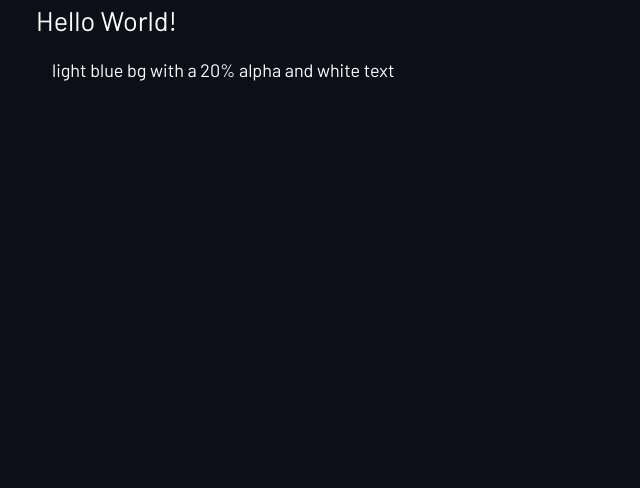
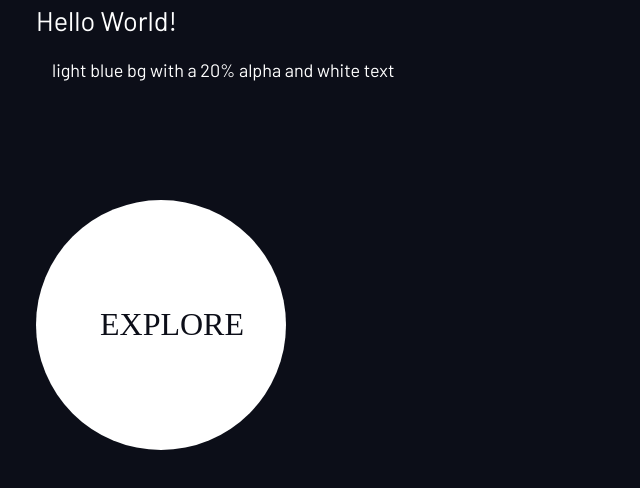
Before and after one commit to sanjeevshah1/Space-Travel, a React (Vite) app: page / in a window 1280 px wide. Shown: the top 488 px of the page, without its empty margins (0-640 px from the left). Built offline with nearby package versions, Linux system fonts and the light colour scheme; a web font is replaced by a local one.

Commit message:
components css

```diff
--- a/src/App.css
+++ b/src/App.css
@@ -190,3 +190,36 @@ select {
   font-weight: 700;
   color: hsl( var(--clr-white) / .25)
 }
+
+/* ------------------------------ */
+/*    Component Classes section     */
+/* ----------------------------- */
+
+.large-button{
+  margin-top: 100px;
+  position: relative;
+  z-index: 1;
+  padding: 0 2em;
+  display: grid;
+  aspect-ratio: 1;
+  place-items: center;
+  width: 250px;
+  text-decoration: none;
+  border-radius: 50%;
+}
+.large-button::after{
+  content: "";
+  position: absolute;
+  z-index: -1;
+  border-radius: 50%;
+  background-color: hsl(var(--clr-white) / 0.25);
+  height: 100%;
+  width: 100%;
+  opacity: 0;
+  transition: opacity 300ms linear,transform 500ms ease-in-out;
+}
+.large-button:hover::after,
+.large-button:focus::after{
+  opacity: 1;
+  transform: scale(1.75);
+}
--- a/src/App.tsx
+++ b/src/App.tsx
@@ -10,6 +10,7 @@ function App() {
        <div className="" style={{padding: "1rem"}}>
                light blue bg with a 20% alpha and white text
        </div>
+       <a href="#" className="large-button uppercase ff-serif fs-600 text-dark bg-white">Explore</a>
    </div>
   )
 }
```
